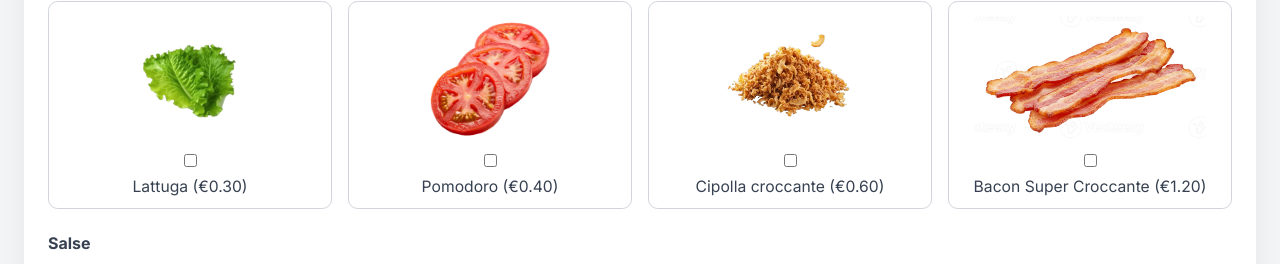
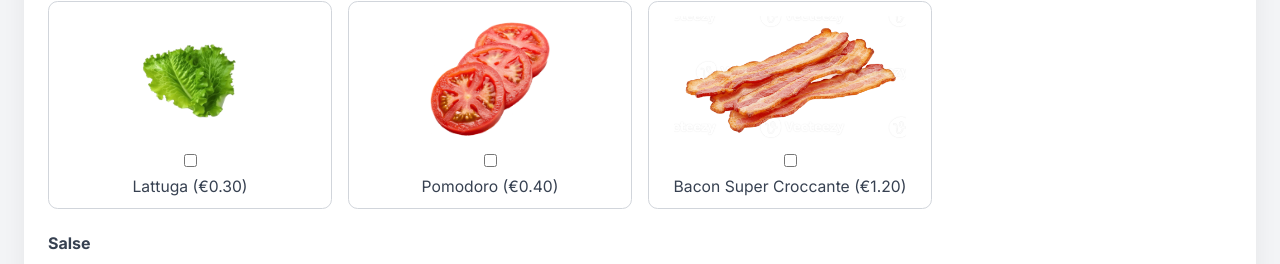
Before and after one commit to rikyking/project-smash, a React (Vite) app: page / in a window 1280 px wide. Shown: the part 1154-1418 px from the top of the page. Built offline with nearby package versions, Linux system fonts and the light colour scheme; no server answers; the database is empty; sample sign-in values are in the browser's storage.

Commit message:
Remove 'Cipolla croccante' from ingredients
Removed 'Cipolla croccante' ingredient from the list.

```diff
--- a/src/data/ingredients.ts
+++ b/src/data/ingredients.ts
@@ -65,10 +65,10 @@ export const ingredients: IngredientsData = {
       name: "Pomodoro", price: 0.40,
       image: pomodoriImg
     },
-    {
-      name: "Cipolla croccante", price: 0.60,
-      image: cipollaImg
-    },
+    //{
+    //  name: "Cipolla croccante", price: 0.60,
+    //  image: cipollaImg
+    //},
     {
       name: "Bacon Super Croccante", price: 1.20,
       image: baconImg
```
